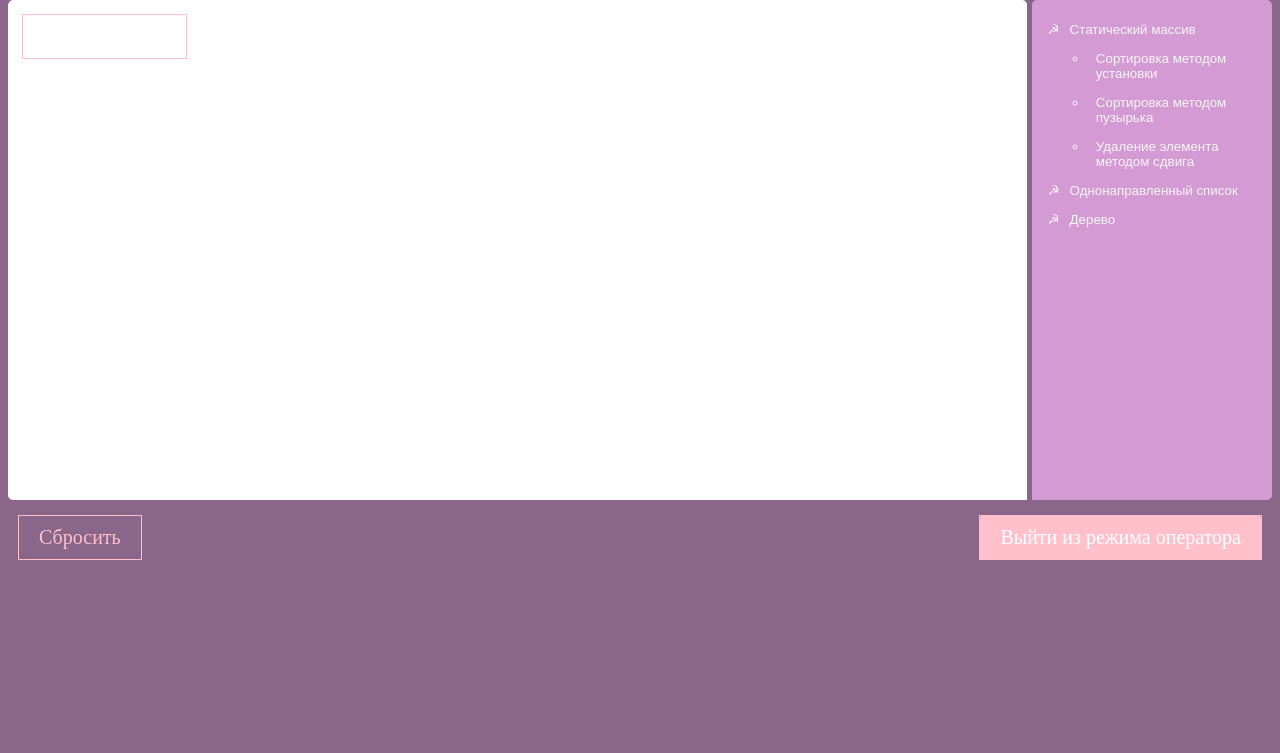
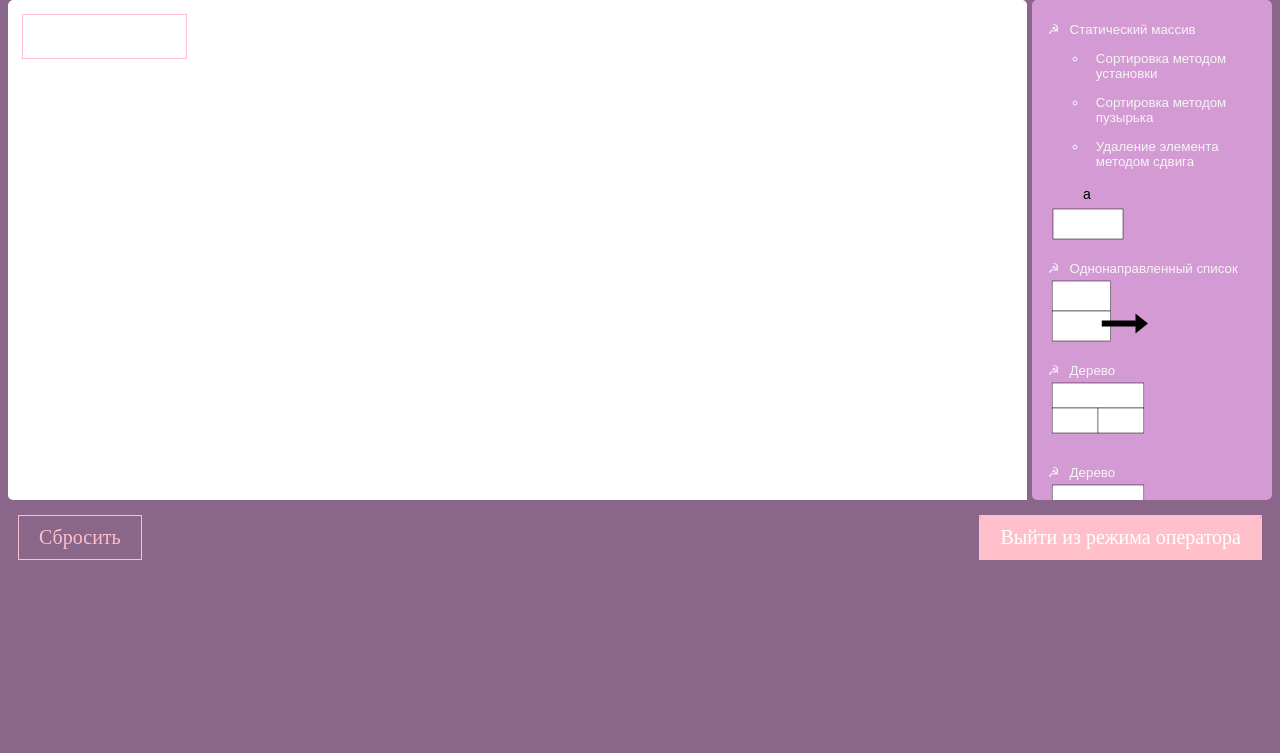
Before and after one commit to helena2505/alg_vis, a PHP site: page / in a window 1280 px wide. Shown: the part 134-887 px from the top of the page. Run offline with PHP 8.4, Linux system fonts and the light colour scheme.

Commit message:
Fixed list

```diff
--- a/index.html
+++ b/index.html
@@ -41,15 +41,27 @@
                             Удаление элемента методом сдвига
                         </li>
                     </ul>
-                    <!--img id="vr" src="variable.svg" width="100" height="70" alt="draw variable"-->
+                    <img id="vr" src="variable.svg" width="100" height="70" alt="draw variable">
                 </li>
                 <li>
                     <div>&#9773;⠀Однонаправленный список</div>
-                    <!--img id="one_list" src="stack_queue.svg" width="100" height="70" alt="draw variable"-->
+                    <img id="one_list" src="stack_queue.svg" width="100" height="70" alt="draw variable">
                 </li>
                 <li>
                     <div>&#9773;⠀Дерево</div>
-                    <!--img id="tree_node" src="tree_node.svg" width="100" height="70" alt="draw tree node"-->
+                    <img id="tree_node" src="tree_node.svg" width="100" height="70" alt="draw tree node">
+                </li>
+                <li>
+                    <div>&#9773;⠀Дерево</div>
+                    <img id="tree_node" src="tree_node.svg" width="100" height="70" alt="draw tree node">
+                </li>
+                <li>
+                    <div>&#9773;⠀Дерево</div>
+                    <img id="tree_node" src="tree_node.svg" width="100" height="70" alt="draw tree node">
+                </li>
+                <li>
+                    <div>&#9773;⠀Дерево</div>
+                    <img id="tree_node" src="tree_node.svg" width="100" height="70" alt="draw tree node">
                 </li>
             </ul>
         </div>
--- a/menu_style.css
+++ b/menu_style.css
@@ -1,5 +1,5 @@
 #picturesCol {
-    height: 150%;
+    height: 100%;
     width: 19%;
     padding: 0px;
     float: right;
```
